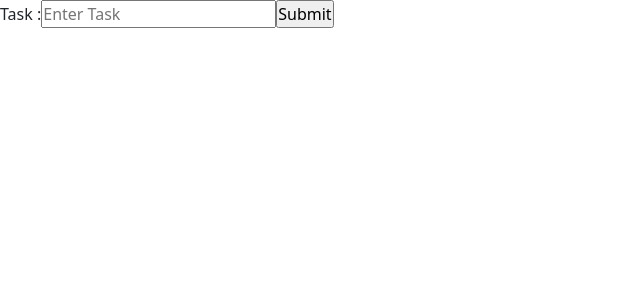
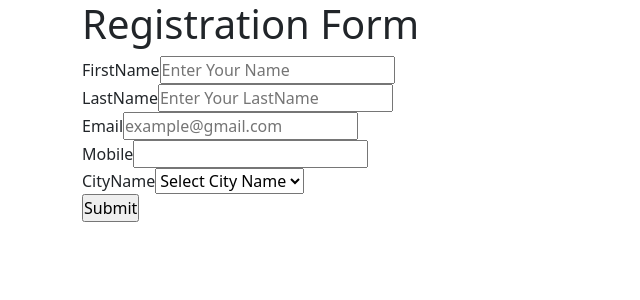
Before and after one commit to CodeMasterMitesh/ReactJs_6_30_pm, a React (Vite) app: page / in a window 1280 px wide. Shown: the top 300 px of the page, without its empty margins (0-640 px from the left). Built offline with nearby package versions, Linux system fonts and the light colour scheme.

Commit message:
form submit using

```diff
--- a/src/App.jsx
+++ b/src/App.jsx
@@ -10,6 +10,7 @@ import { StudentData } from "./hooks/StudentData.jsx";
 import { LiftingUpState } from "./components/LiftingUpState.jsx";
 import { ProductCounterApp } from "./components/ProductCounterApp.jsx";
 import { Todo } from "./components/Todo.jsx";
+import { RegistrationForm } from "./components/RegistrationForm.jsx";
 const App = () => {
 
   return (
@@ -23,7 +24,8 @@ const App = () => {
       {/* <StudentData /> */}
       {/* <LiftingUpState/> */}
       {/* <ProductCounterApp/> */}
-      <Todo/>
+      {/* <Todo/> */}
+      <RegistrationForm/>
     </>
   );
 };
--- /dev/null
+++ b/src/components/RegistrationForm.jsx
@@ -0,0 +1,59 @@
+import { useState } from "react"
+
+export const RegistrationForm = ()=>{
+    const [formData,setFormData] = useState({
+        firstName:"",
+        lastName:"",
+        email:"",
+        mobileNumber:"",
+        city:"",
+    });
+
+    const [data, setData] = useState("");
+
+    const handleFormInput = (e)=>{
+        // console.log(e.target);
+        const {name,value} = e.target;
+        // console.log(name,value);
+        setFormData((prev)=> ({...prev,[name]:value}));
+    }
+
+    const handleFormSubmit = (e)=>{
+        e.preventDefault();
+        const formData = new FormData(e.target)
+        const  a = Object.fromEntries(formData.entries());
+        setData(a);
+        console.log(data);
+    }
+    return (
+        <div className="container">
+            <div>
+                <h1>Registration Form</h1>
+            </div>
+            <form onSubmit={handleFormSubmit}>
+                <label htmlFor="">FirstName</label>
+                <input type="text" name="firstName" value={formData.firstName} onChange={(e)=> handleFormInput(e)} placeholder="Enter Your Name" />
+                <br />
+                <label htmlFor="">LastName</label>
+                <input type="text" name="lastName" value={formData.lastName} onChange={(e)=> handleFormInput(e)} placeholder="Enter Your LastName" />
+                <br />
+                <label htmlFor="">Email</label>
+                <input type="email" name="email" value={formData.email} onChange={(e)=> handleFormInput(e)} placeholder="example@gmail.com" />
+                <br />
+                <label htmlFor="">Mobile</label>
+                <input type="text" name="mobileNumber" onChange={(e)=> handleFormInput(e)} value={formData.mobileNumber} />
+                <br />
+                <label htmlFor="">CityName</label>
+                <select name="city" id="" onChange={(e)=> handleFormInput(e)}>
+                    <option value="">Select City Name</option>
+                    <option value="Ahmedabad">Ahmedabad</option>
+                    <option value="Baroda">Baroda</option>
+                    <option value="Surat">Surat</option>
+                </select>
+                <br />
+                <input type="submit" value={"Submit"}/>
+            </form>
+        </div>
+    )
+
+}
```
